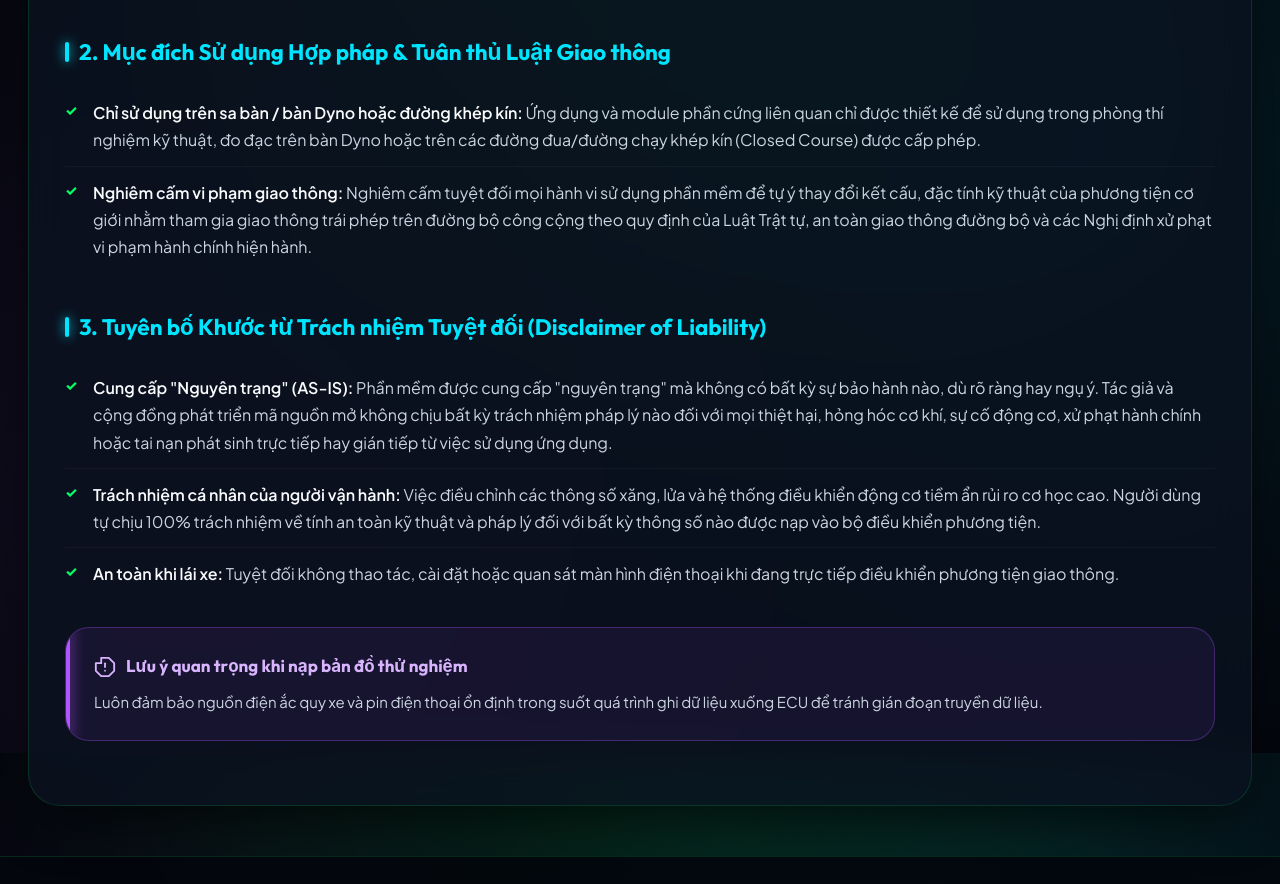
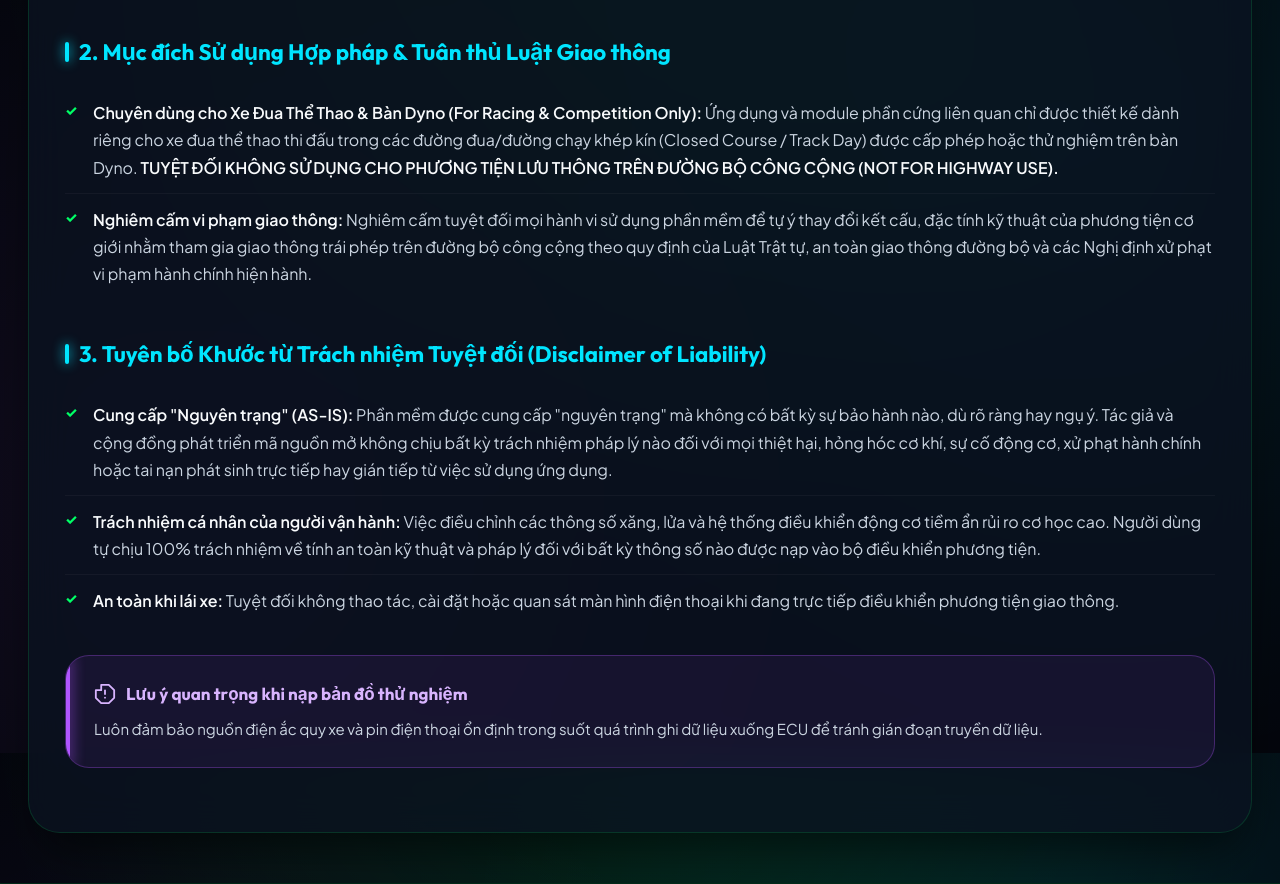
Before and after one commit to vbx6623-dev/MyFirstAppv2-legal, a plain HTML site: page terms-of-use.html in a window 1280 px wide. Shown: the part 847-1731 px from the top of the page. Drawn offline with Linux system fonts and the light colour scheme.

Commit message:
legal: add explicit competition and racing use only disclaimer

```diff
--- a/terms-of-use.html
+++ b/terms-of-use.html
@@ -93,7 +93,7 @@
       <h2>2. Mục đích Sử dụng Hợp pháp &amp; Tuân thủ Luật Giao thông</h2>
       <ul>
         <li>
-          <strong>Chỉ sử dụng trên sa bàn / bàn Dyno hoặc đường khép kín:</strong> Ứng dụng và module phần cứng liên quan chỉ được thiết kế để sử dụng trong phòng thí nghiệm kỹ thuật, đo đạc trên bàn Dyno hoặc trên các đường đua/đường chạy khép kín (Closed Course) được cấp phép.
+          <strong>Chuyên dùng cho Xe Đua Thể Thao &amp; Bàn Dyno (For Racing &amp; Competition Only):</strong> Ứng dụng và module phần cứng liên quan chỉ được thiết kế dành riêng cho xe đua thể thao thi đấu trong các đường đua/đường chạy khép kín (Closed Course / Track Day) được cấp phép hoặc thử nghiệm trên bàn Dyno. <strong>TUYỆT ĐỐI KHÔNG SỬ DỤNG CHO PHƯƠNG TIỆN LƯU THÔNG TRÊN ĐƯỜNG BỘ CÔNG CỘNG (NOT FOR HIGHWAY USE).</strong>
         </li>
         <li>
           <strong>Nghiêm cấm vi phạm giao thông:</strong> Nghiêm cấm tuyệt đối mọi hành vi sử dụng phần mềm để tự ý thay đổi kết cấu, đặc tính kỹ thuật của phương tiện cơ giới nhằm tham gia giao thông trái phép trên đường bộ công cộng theo quy định của Luật Trật tự, an toàn giao thông đường bộ và các Nghị định xử phạt vi phạm hành chính hiện hành.
```
